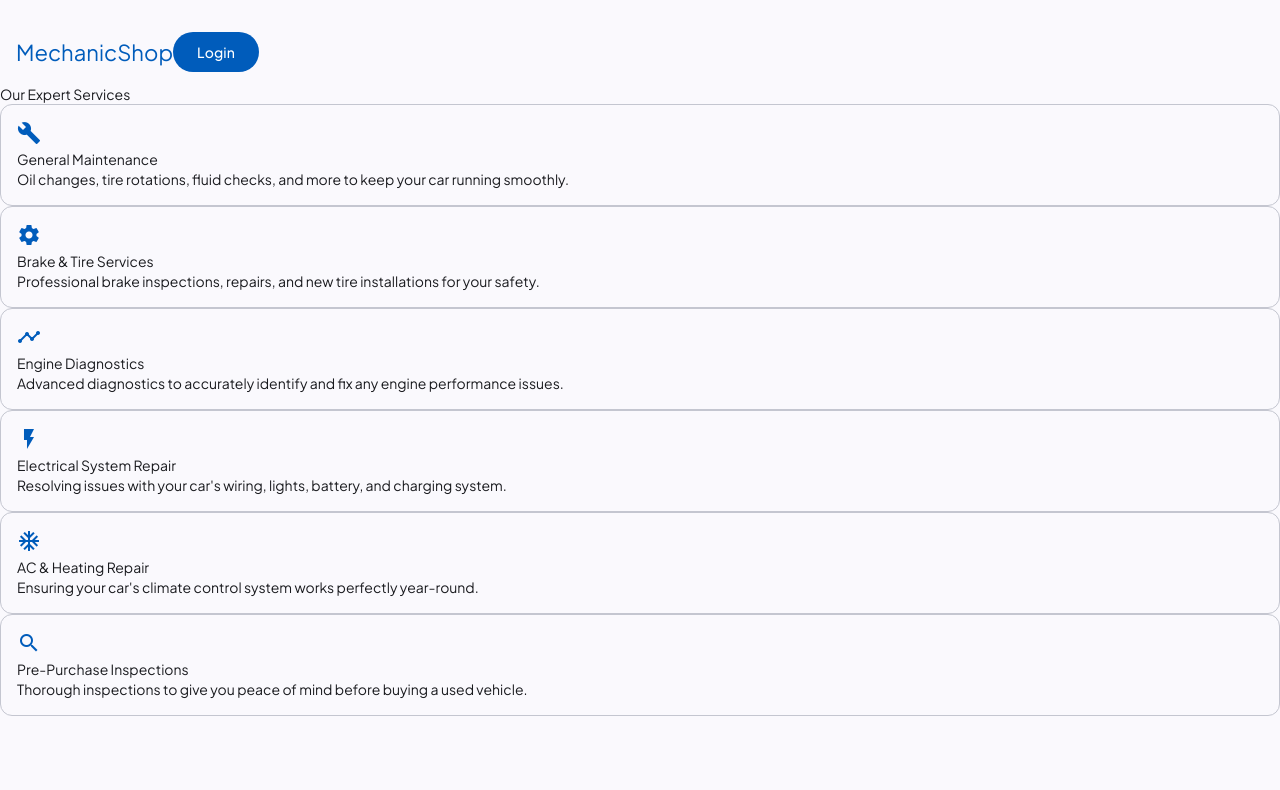
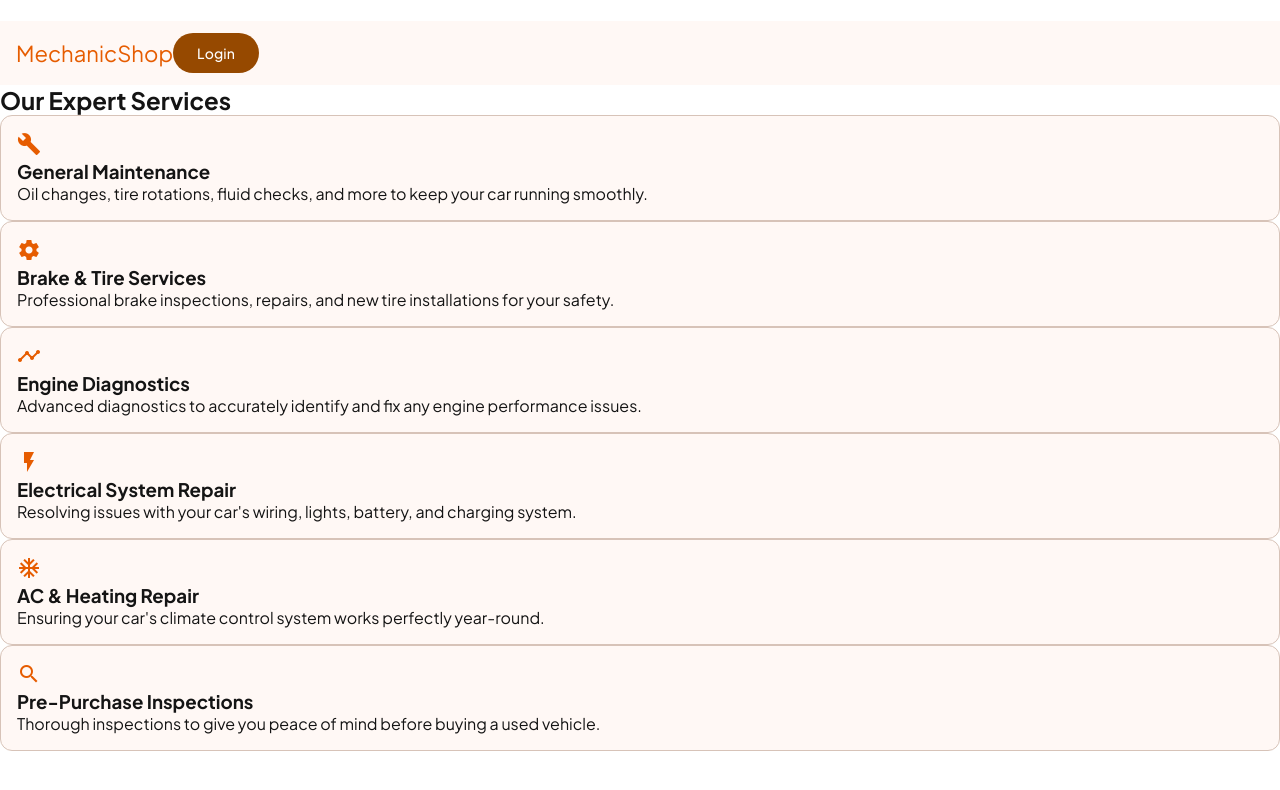
Before and after one commit to mechanicshop/mechanicshop-api, an Angular app in the folder src/MechanicsShop.Client/: page / in a window 1280 px wide. Shown: the top 790 px of the page. Built offline with nearby package versions, Linux system fonts and the light colour scheme.

Commit message:
feat(client): implement custom design token system with orange Material theme

```diff
--- a/src/MechanicsShop.Client/src/index.html
+++ b/src/MechanicsShop.Client/src/index.html
@@ -7,7 +7,10 @@
     <meta name="viewport" content="width=device-width, initial-scale=1" />
     <link rel="icon" type="image/x-icon" href="favicon.ico" />
     <link href="https://fonts.googleapis.com/icon?family=Material+Icons" rel="stylesheet" />
-    <link href="https://fonts.googleapis.com/css2?family=Plus+Jakarta+Sans:ital,wght@0,200..800;1,200..800&display=swap" rel="stylesheet" />
+    <link
+      href="https://fonts.googleapis.com/css2?family=Plus+Jakarta+Sans:ital,wght@0,200..800;1,200..800&display=swap"
+      rel="stylesheet"
+    />
   </head>
   <body>
     <app-root></app-root>
--- a/src/MechanicsShop.Client/src/material-theme.scss
+++ b/src/MechanicsShop.Client/src/material-theme.scss
@@ -1,26 +1,57 @@
 @use '@angular/material' as mat;
 
+$theme: mat.define-theme(
+  (
+    color: (
+      theme-type: light,
+      primary: mat.$orange-palette,
+    ),
+    typography: (
+      brand-family: 'Plus Jakarta Sans',
+      plain-family: 'Plus Jakarta Sans',
+    ),
+    density: (
+      scale: 0,
+    ),
+  )
+);
+
 html {
-  height: 100%;
-  @include mat.theme(
+  @include mat.theme($theme);
+
+  @include mat.theme-overrides(
     (
-      color: (
-        primary: mat.$azure-palette,
-        tertiary: mat.$blue-palette,
-      ),
-      typography: 'Plus Jakarta Sans',
-      density: 0,
+      primary: var(--brand-primary),
+      on-primary: var(--brand-bg),
+      primary-container: var(--brand-primary-container),
+      on-primary-container: var(--brand-on-primary-container),
+      // Surfaces — matches --color-bg, --color-surface, --color-surface-elevated
+      background: var(--brand-bg),
+      on-background: var(--brand-ink),
+      surface: var(--brand-surface),
+      on-surface: var(--brand-ink),
+      surface-variant: var(--brand-surface-elevated),
+      on-surface-variant: var(--brand-muted),
+      // Outline — derived from --color-muted
+      outline: var(--brand-outline),
+      outline-variant: var(--brand-outline-variant),
+      // Error / danger — matches --color-danger
+      error: var(--brand-danger),
+      on-error: var(--brand-bg),
+      error-container: var(--brand-error-container),
+      on-error-container: var(--brand-on-error-container),
     )
   );
 }
 
+@include mat.all-component-themes($theme);
+
 body {
-
   color-scheme: light;
-
-  background-color: var(--mat-sys-surface);
-  color: var(--mat-sys-on-surface);
+  background-color: var(--mat-sys-background);
+  color: var(--mat-sys-on-background);
   font: var(--mat-sys-body-medium);
+  font-family: var(--font-sans);
   margin: 0;
   height: 100%;
 }
--- a/src/MechanicsShop.Client/src/styles.css
+++ b/src/MechanicsShop.Client/src/styles.css
@@ -1,9 +1,100 @@
-@import 'tailwindcss';
+@layer reset, base, components;
 
-@layer reset, base, utilities;
+:root {
+  /* Brand & semantic colors */
+  --brand-bg: #fff;
+  --brand-surface: #fafafa;
+  --brand-surface-elevated: #211414;
+  --brand-ink: #141414;
+  --brand-primary: #e65c00;
+  --brand-primary-container: #ffebd6;
+  --brand-on-primary-container: #4d1a00;
+  --brand-accent: #9c4100;
+  --brand-muted: #8c8c8c;
+  --brand-success: #1b8a5a;
+  --brand-warning: #b58900;
+  --brand-danger: #c62828;
+  --brand-error-container: #ffebee;
+  --brand-on-error-container: #510c0f;
+  --brand-info: #0288d1;
 
-@theme {
+  /* Outlines */
+  --brand-outline: rgb(140 140 140 / 35%);
+  --brand-outline-variant: rgb(140 140 140 / 12%);
+
+  /* Map colors to standard CSS variables */
+  --color-bg: var(--brand-bg);
+  --color-surface: var(--brand-surface);
+  --color-surface-elevated: var(--brand-surface-elevated);
+  --color-ink: var(--brand-ink);
+  --color-primary: var(--brand-primary);
+  --color-primary-container: var(--brand-primary-container);
+  --color-on-primary-container: var(--brand-on-primary-container);
+  --color-accent: var(--brand-accent);
+  --color-muted: var(--brand-muted);
+  --color-success: var(--brand-success);
+  --color-warning: var(--brand-warning);
+  --color-danger: var(--brand-danger);
+  --color-error-container: var(--brand-error-container);
+  --color-on-error-container: var(--brand-on-error-container);
+  --color-info: var(--brand-info);
+  --color-outline: var(--brand-outline);
+  --color-outline-variant: var(--brand-outline-variant);
+
+  /* Border radius */
+  --radius-sm: 4px;
+  --radius-md: 8px;
+  --radius-lg: 12px;
+  --radius-full: 9999px;
+
+  /* Box shadows */
+  --shadow-sm: 0 1px 2px rgb(0 0 0 / 6%);
+  --shadow-md: 0 4px 6px rgb(0 0 0 / 8%);
+  --shadow-lg: 0 10px 25px rgb(0 0 0 / 10%);
+  --shadow-xl: 0 20px 50px rgb(0 0 0 / 12%);
+
+  /* Spacing scale */
+  --spacing-xs: 0.25rem;
+  --spacing-sm: 0.5rem;
+  --spacing-md: 1rem;
+  --spacing-lg: 1.5rem;
+  --spacing-xl: 2rem;
+  --spacing-2xl: 3rem;
+  --spacing-3xl: 4rem;
+
+  /* Typography */
   --font-sans: 'Plus Jakarta Sans', sans-serif;
+
+  /* Motion easings */
+  --ease-standard: cubic-bezier(0.4, 0, 0.2, 1);
+  --ease-spring: cubic-bezier(0.16, 1, 0.3, 1);
+
+  /* Spacing aliases */
+  --space-xs: var(--spacing-xs);
+  --space-sm: var(--spacing-sm);
+  --space-md: var(--spacing-md);
+  --space-lg: var(--spacing-lg);
+  --space-xl: var(--spacing-xl);
+  --space-2xl: var(--spacing-2xl);
+  --space-3xl: var(--spacing-3xl);
+
+  /* Z-index scale */
+  --z-dropdown: 100;
+  --z-sticky: 200;
+  --z-modal-backdrop: 300;
+  --z-modal: 400;
+  --z-toast: 500;
+  --z-tooltip: 600;
+}
+
+@media (width > 767px) {
+  :root {
+    --fs-700: 2rem;
+    --fs-800: 3rem;
+    --fs-850: 3.5rem;
+    --fs-900: 5rem;
+    --fs-1000: 7.5rem;
+  }
 }
 
 @layer reset {
@@ -22,6 +113,7 @@
 
   a {
     text-decoration: none;
+    color: inherit;
   }
 
   button {
@@ -68,24 +160,15 @@
 }
 
 @layer base {
-  :root {
-    --ff-body: 'Plus Jakarta Sans', sans-serif;
-    --ff-heading: 'Plus Jakarta Sans', sans-serif;
-
-    --ease-standard: cubic-bezier(0.4, 0, 0.2, 1);
-    --ease-spring: cubic-bezier(0.16, 1, 0.3, 1);
-
-    @media (width > 767px) {
-      --fs-700: 2rem;
-      --fs-800: 3rem;
-      --fs-850: 3.5rem;
-      --fs-900: 5rem;
-      --fs-1000: 7.5rem;
+  body {
+    background-color: var(--color-bg);
+    color: var(--color-ink);
   }
 }
 
-}
+@layer components {
 
+  /* Layout container */
   .container {
     width: 100%;
     max-width: 1320px;
@@ -93,35 +176,45 @@
     padding-inline: clamp(1rem, 2vw, 1.5rem);
   }
 
-@media (width <= 1399px) {
+  @media (width <=1399px) {
     .container {
       max-width: 1140px;
       padding-inline: 15px;
     }
   }
 
-@media (width <= 1199px) {
+  @media (width <=1199px) {
     .container {
       max-width: 960px;
     }
   }
 
-@media (width <= 991px) {
+  @media (width <=991px) {
     .container {
       max-width: 720px;
     }
   }
 
-@media (width <= 767px) {
+  @media (width <=767px) {
     .container {
       max-width: 540px;
     }
   }
 
-@media (width <= 575px) {
+  @media (width <=575px) {
     .container {
       max-width: 100%;
     }
   }
 
-@layer utilities {}
+  /* Shared Logo Typography */
+  .logo-text {
+    font-weight: 800;
+  }
+
+  /* Shared Page Layout styling */
+  .page-layout {
+    padding-block: 1.5rem;
+  }
+
+}
```
Lines whose indentation alone changed are shown as unchanged.
